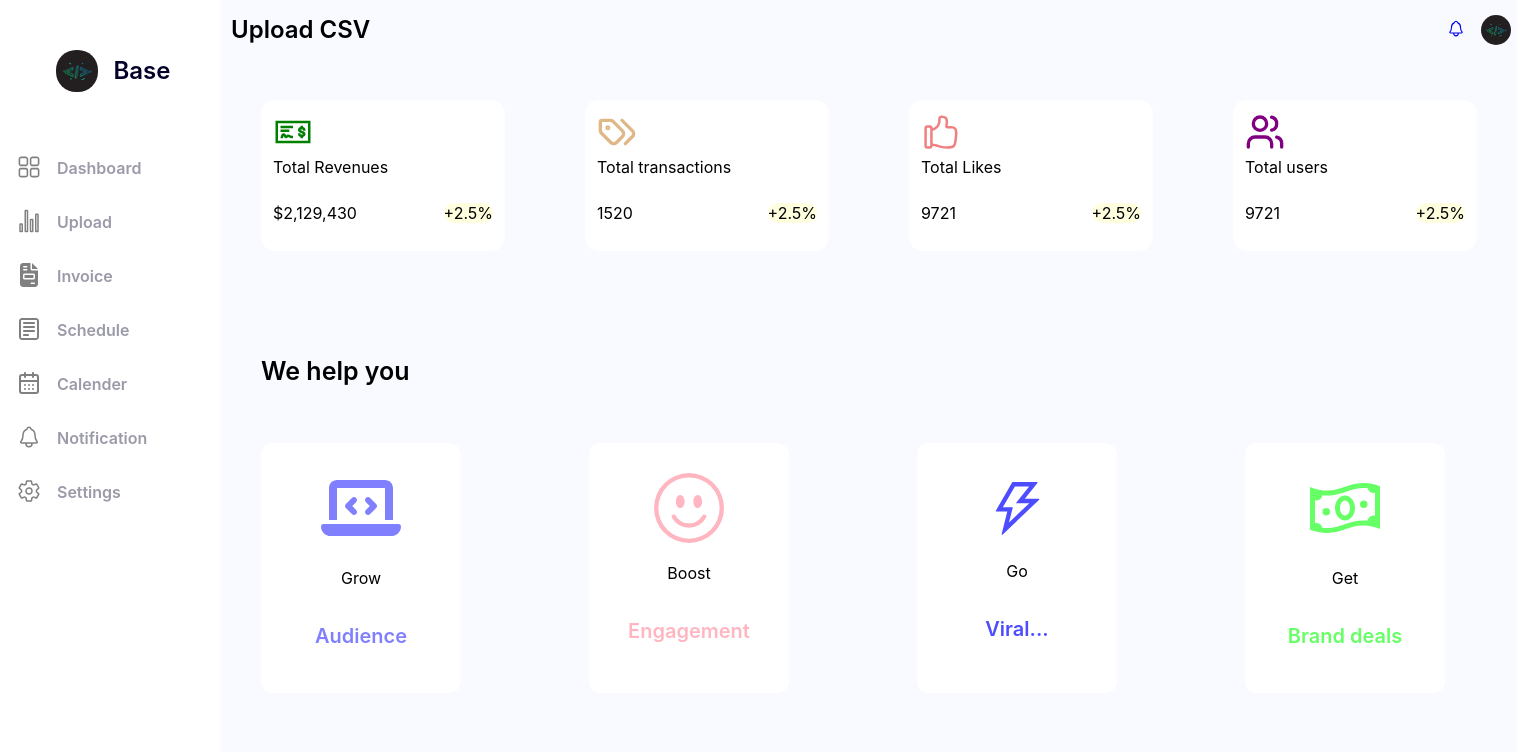
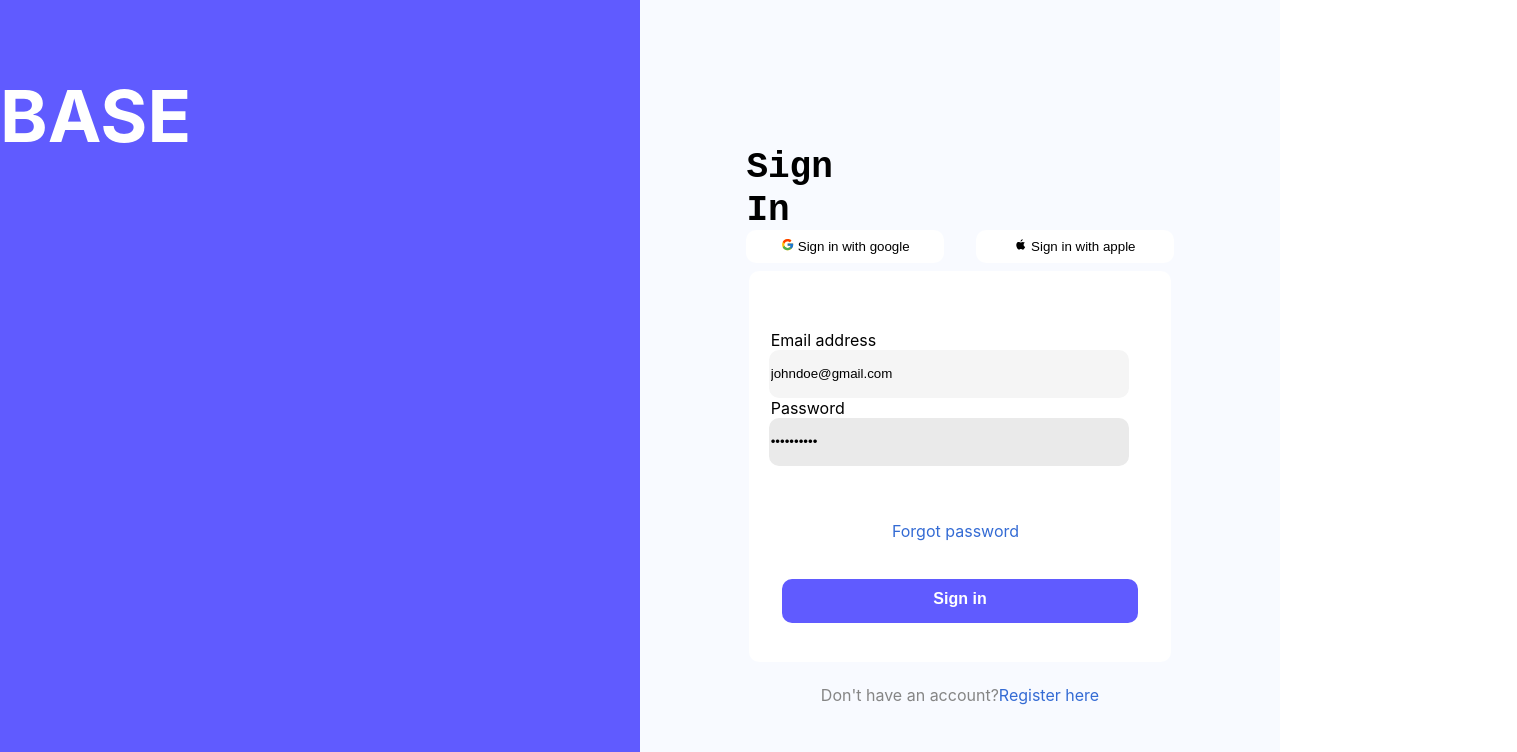
Before and after one commit to Abhishekr2122/openinapp-assignment, a React (Create React App) app: page / in a window 1280 px wide. Shown: the top 752 px of the page, 1517 px wide, since content can reach past the window. Built offline with nearby package versions, Linux system fonts and the light colour scheme.

Commit message:
Refactoring the Login page

```diff
--- a/src/App.js
+++ b/src/App.js
@@ -9,23 +9,34 @@ import Notification from "./pages/Notification";
 import Settings from "./pages/Settings";
 import { Toaster } from "react-hot-toast";
 import Login from "./pages/Login";
+import { useState } from "react";
 
 function App() {
+  const [signedIn, setSignedIn] = useState(false);
   return (
     <>
       <BrowserRouter>
         <Routes>
-          <Route path="/" element={<AppLayout />}>
-            <Route path="/" element={<Dashboard />} />
+          <Route
+            path="/"
+            element={
+              signedIn ? (
+                <AppLayout setSignedIn={setSignedIn} />
+              ) : (
+                <Login setSignedIn={setSignedIn} />
+              )
+            }
+          >
+            <Route path="/dashboard" element={<Dashboard />} />
             <Route path="Dashboard" element={<Dashboard />} />
             <Route path="Upload" element={<Upload />} />
             <Route path="Invoice" element={<Invoice />} />
             <Route path="Schedule" element={<Schedule />} />
             <Route path="Calender" element={<Calender />} />
             <Route path="Notification" element={<Notification />} />
-            <Route path="Settings" element={<Settings />} />
+            <Route path="Settings:crrPage=Settings" element={<Settings />} />
           </Route>
-          <Route path="Login" element={<Login />} />
+          {/* <Route path="Login" element={<Login />} /> */}
         </Routes>
       </BrowserRouter>
       <Toaster
--- a/src/components/DataTable.js
+++ b/src/components/DataTable.js
@@ -3,6 +3,7 @@ import { RiArrowDropDownLine } from "react-icons/ri";
 
 export default function DataTable({ tableData }) {
   const { tableRows, values } = tableData;
+
   console.log(
     "This is the tableRows in Datatablecomponent",
     tableData.tableRows
--- a/src/components/Header.js
+++ b/src/components/Header.js
@@ -1,7 +1,8 @@
 import { IoNotificationsOutline } from "react-icons/io5";
-import { NavLink } from "react-router-dom";
+import { NavLink, useParams } from "react-router-dom";
+import { TbLogout2 } from "react-icons/tb";
 
-export default function Header() {
+export default function Header({ setSignedIn }) {
   return (
     <div
       style={{
@@ -22,7 +23,7 @@ export default function Header() {
           marginLeft: "10px",
         }}
       >
-        Upload CSV
+        OpeninApp
       </p>
       <div
         style={{
@@ -34,6 +35,19 @@ export default function Header() {
           gap: "1rem",
         }}
       >
+        <button
+          style={{
+            backgroundColor: "transparent",
+            borderStyle: "none",
+            cursor: "pointer",
+          }}
+          onClick={function () {
+            setSignedIn(false);
+          }}
+        >
+          <TbLogout2 style={{ color: "blue", height: "23px", width: "18px" }} />
+        </button>
+
         <NavLink to="/notification">
           <IoNotificationsOutline style={{ height: "23px", width: "18px" }} />
         </NavLink>
--- a/src/pages/AppLayout.js
+++ b/src/pages/AppLayout.js
@@ -2,7 +2,7 @@ import Header from "../components/Header";
 import Main from "../components/Main";
 import Sidebar from "../components/Sidebar";
 
-export default function AppLayout() {
+export default function AppLayout({ setSignedIn }) {
   return (
     <div
       style={{
@@ -18,7 +18,7 @@ export default function AppLayout() {
         // grid-template-rows: auto 1fr;
       }}
     >
-      <Header />
+      <Header setSignedIn={setSignedIn} />
       <Main />
       <Sidebar />
     </div>
--- a/src/pages/Calender.js
+++ b/src/pages/Calender.js
@@ -20,7 +20,7 @@ export default function Calender() {
         No calender to show
         <span>
           <IoHome
-            style={{ color: "blueviolet", cursor: "pointer", height: "60px" }}
+            style={{ color: "#4d4dff", cursor: "pointer", height: "60px" }}
             onClick={function () {
               navigate("/dashboard");
             }}
--- a/src/pages/Invoice.js
+++ b/src/pages/Invoice.js
@@ -24,7 +24,7 @@ export default function Invoice() {
         No invoice found
         <span>
           <IoHome
-            style={{ color: "blueviolet", cursor: "pointer", height: "60px" }}
+            style={{ color: "#4d4dff", cursor: "pointer", height: "60px" }}
             onClick={function () {
               navigate("/dashboard");
             }}
--- a/src/pages/Login.js
+++ b/src/pages/Login.js
@@ -2,36 +2,37 @@ import { BsGithub } from "react-icons/bs";
 import { AiFillTwitterCircle } from "react-icons/ai";
 import { FaLinkedin } from "react-icons/fa";
 import { RxDiscordLogo } from "react-icons/rx";
+import { FcGoogle } from "react-icons/fc";
+import { TiVendorApple } from "react-icons/ti";
+import { useNavigate } from "react-router-dom";
 
-export default function Login() {
+export default function Login({ setSignedIn }) {
+  const navigate = useNavigate();
   return (
     <div
       style={{
-        width: "1440px",
-        height: "1024px",
-        top: "224px",
-        left: "159px",
         display: "flex",
         flexDirection: "row",
+        height: "100vh",
+        width: "100%",
         backgroundColor: "#F8FAFF",
       }}
     >
       <div
         style={{
-          width: "719.99px",
-          height: "1024px",
+          width: "50%",
+          height: "100vh",
+          display: "flex",
+          flexDirection: "column",
+          justifyContent: "space-between",
           backgroundColor: "#605BFF",
-          position: "absolute",
-          clipPath: "polygon(0,0,100%,0,77%,100%,0%,100%)",
         }}
       >
         <p
           style={{
-            width: "205px",
+            width: "99.9%",
             height: "88px",
-            position: "absolute",
-            top: "462.37px",
-            left: "196.33px",
+            // border: "1px solid yellow",
             fontWeight: "700",
             fontSize: "72px",
             lineHeight: "87.77px",
@@ -42,13 +43,13 @@ export default function Login() {
         </p>
         <div
           style={{
-            width: "299px",
+            width: "99.8%",
             height: "48px",
-            position: "absolute",
-            top: "909px",
-            left: "144.5px",
+
             display: "flex",
-            justifyContent: "space-between",
+            alignItems: "center",
+            justifyContent: "center",
+            gap: "8rem",
           }}
         >
           <BsGithub
@@ -85,14 +86,33 @@ export default function Login() {
           />
         </div>
       </div>
-      <div style={{ width: "719.99px", height: "1024px" }}>
+      <div
+        style={{
+          height: "100vh",
+          display: "flex",
+          width: "50%",
+          alignItems: "center",
+          justifyContent: "center",
+          // border: "1px solid green",
+        }}
+      >
+        <div
+          style={{
+            height: "100vh",
+            display: "flex",
+
+            flexDirection: "column",
+            alignItems: "center",
+            justifyContent: "center",
+            gap: "0.5rem",
+            // border: "1px solid blue",
+          }}
+        >
+          <div style={{ display: "flex", flexDirection: "column" }}>
             <p
               style={{
                 width: "143.81px",
                 height: "48.3px",
-            top: "235.32px",
-            position: "absolute",
-            left: "813.18px",
                 fontFamily: "monospace",
                 fontWeight: "700",
                 fontSize: "36px",
@@ -101,44 +121,45 @@ export default function Login() {
             >
               Sign In
             </p>
+            <div style={{ display: "flex", gap: "2rem" }}>
               <button
                 style={{
                   width: "197.6px",
                   height: "32.93px",
-            position: "absolute",
-            top: "338.51px",
-            left: "813.18px",
+
                   borderStyle: "none",
                   backgroundColor: "#FFFFFF",
                   borderRadius: "10px",
                 }}
               >
-          Google Sign in with google
+                <FcGoogle /> Sign in with google
               </button>
               <button
                 style={{
                   width: "197.6px",
                   height: "32.93px",
-            position: "absolute",
-            top: "338.51px",
-            left: "1038.22px",
+
                   borderRadius: "10px",
                   borderStyle: "none",
                   backgroundColor: "#FFFFFF",
                 }}
               >
-          Apple Sign in with apple
+                <TiVendorApple /> Sign in with apple
               </button>
+            </div>
+          </div>
 
           <div
             style={{
               width: "422.64px",
               height: "390.8px",
-            position: "absolute",
-            top: "398.88px",
-            left: "813.18px",
               borderRadius: "10px",
               backgroundColor: "#FFFFFF",
+              display: "flex",
+              alignItems: "center",
+              justifyContent: "center",
+              flexDirection: "column",
+              gap: "1rem",
             }}
           >
             <form
@@ -154,6 +175,7 @@ export default function Login() {
                   fontSize: "16px",
                   lineHeight: "19.2px",
                   color: "#000000",
+                  padding: "2px",
                 }}
               >
                 Email address
@@ -166,22 +188,22 @@ export default function Login() {
                 style={{
                   width: "356.77px",
                   height: "43.91px",
-                top: "463.65px",
-                left: "846.11px",
+
                   borderRadius: "10px",
                   borderStyle: "none",
                   backgroundColor: "#F5F5F5",
+                  padding: "2px",
                 }}
               />
               <label
                 style={{
                   width: "74.65px",
                   height: "20.86px",
-                top: "529.52px",
-                left: "846.11px",
+
                   fontWeight: "400",
                   fontSize: "16px",
                   lineHeight: "19.2px",
+                  padding: "2px",
                 }}
               >
                 Password
@@ -194,11 +216,11 @@ export default function Login() {
                 style={{
                   width: "356.77px",
                   height: "43.91px",
-                top: "561.35px",
-                left: "846.11px",
+
                   borderRadius: "10px",
                   borderStyle: "none",
                   backgroundColor: "#EAEAEA",
+                  padding: "2px",
                 }}
               />
             </form>
@@ -229,14 +251,18 @@ export default function Login() {
                 display: "flex",
                 justifyContent: "center",
                 alignItems: "center",
+                cursor: "pointer",
+              }}
+              onClick={function () {
+                setSignedIn(true);
+                navigate("/dashboard");
               }}
             >
               <p
                 style={{
                   width: "111.93px",
                   height: "23.84px",
-                top: "679.91px",
-                left: "969.7px",
+
                   color: "#FFFFFF",
                   fontWeight: "700",
                   fontSize: "16px",
@@ -252,9 +278,6 @@ export default function Login() {
             style={{
               width: "286.51px",
               height: "20.86px",
-            position: "absolute",
-            top: "768.83px",
-            left: "881.24px",
             }}
           >
             <p
@@ -267,7 +290,7 @@ export default function Login() {
               }}
             >
               Don't have an account?
-          </p>
+              <span>
                 <a
                   href="https://openinapp.com/"
                   target="_blank"
@@ -276,6 +299,9 @@ export default function Login() {
                 >
                   Register here
                 </a>
+              </span>
+            </p>
+          </div>
         </div>
       </div>
     </div>
--- a/src/pages/Notification.js
+++ b/src/pages/Notification.js
@@ -19,7 +19,7 @@ export default function Notification() {
         Oops! no notifications
         <span>
           <IoHome
-            style={{ color: "blueviolet", cursor: "pointer", height: "60px" }}
+            style={{ color: "#4d4dff", cursor: "pointer", height: "60px" }}
             onClick={function () {
               navigate("/dashboard");
             }}
--- a/src/pages/Schedule.js
+++ b/src/pages/Schedule.js
@@ -20,7 +20,7 @@ export default function Schedule() {
         No meeting is scheduled
         <span>
           <IoHome
-            style={{ color: "blueviolet", cursor: "pointer", height: "60px" }}
+            style={{ color: "#4d4dff", cursor: "pointer", height: "60px" }}
             onClick={function () {
               navigate("/dashboard");
             }}
--- a/src/pages/Settings.js
+++ b/src/pages/Settings.js
@@ -20,7 +20,7 @@ export default function Settings() {
         No settings to change
         <span>
           <IoHome
-            style={{ color: "blueviolet", cursor: "pointer", height: "60px" }}
+            style={{ color: "#4d4dff", cursor: "pointer", height: "60px" }}
             onClick={function () {
               navigate("/dashboard");
             }}
--- a/src/pages/Upload.js
+++ b/src/pages/Upload.js
@@ -10,9 +10,6 @@ export default function Upload() {
   const [parsedData, setParsedData] = useState([]);
   const [tableRows, setTableRows] = useState([]);
   const [values, setValues] = useState([]);
-
-  console.log("This is the values", values);
-  console.log("This is the tablerows ", tableRows);
 
   function handleChange(e) {
     Papa.parse(e.target.files[0], {
```
Also changed, not shown: src/pages/Dashboard.js (+13 -1 lines). Lines whose indentation alone changed are shown as unchanged.
